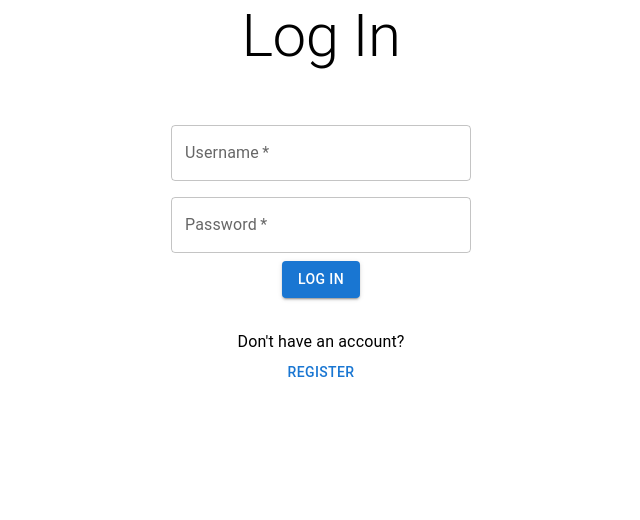
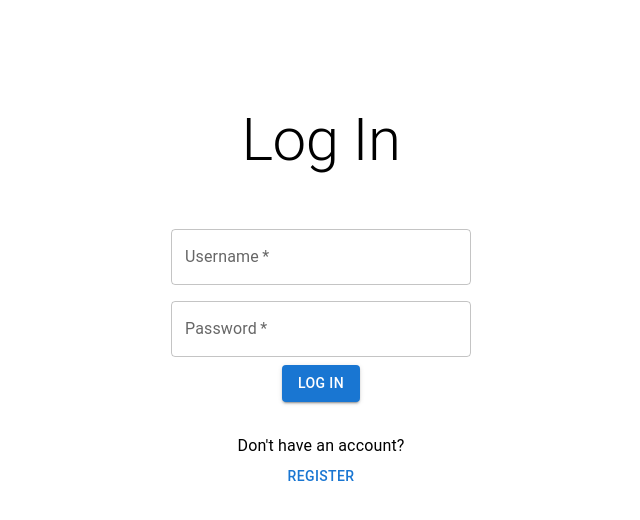
Before and after one commit to ShepLT1/deck-builder-mtg-fe, a React (Vite) app: page /login in a window 1280 px wide. Shown: the top 520 px of the page, without its empty margins (319-959 px from the left). Built offline with nearby package versions, Linux system fonts and the light colour scheme; no server answers.

Commit message:
Add loading indicator during login/registration loading

```diff
--- a/src/features/user/Login.tsx
+++ b/src/features/user/Login.tsx
@@ -1,13 +1,16 @@
 import { useState, FormEvent } from "react"
-import { useAppDispatch } from "../../app/hooks"
+import { useAppSelector, useAppDispatch } from "../../app/hooks"
 import { useNavigate } from "react-router-dom"
 import { Grid, Typography, Button, TextField, FormControl } from "@mui/material"
 import { loginUser } from "./userSlice"
 import { setLocalStorageUserId } from "../../utils/persistance/localStorage"
+import { selectLoadingIndicator } from "../loadingIndicator/loadingIndicatorSlice"
+import LoadingIndicator from "../loadingIndicator/LoadingIndicator"
 
 export default function Login() {
   const dispatch = useAppDispatch()
   const navigate = useNavigate()
+  const loadingIndicator = useAppSelector(selectLoadingIndicator)
 
   const [username, setUsername] = useState<string>("")
   const [password, setPassword] = useState<string>("")
@@ -27,7 +30,11 @@ export default function Login() {
   }
 
   return (
-    <Grid container spacing={3}>
+    <div>
+      {loadingIndicator.value ? (
+        <LoadingIndicator />
+      ) : (
+        <Grid container spacing={3} marginTop="10vh">
           <Grid item xs={12}>
             <Typography variant="h2" gutterBottom textAlign={"center"}>
               Log In
@@ -66,7 +73,11 @@ export default function Login() {
                 </Button>
               </Grid>
             </form>
-        <Typography variant="body1" textAlign={"center"} sx={{ marginTop: 4 }}>
+            <Typography
+              variant="body1"
+              textAlign={"center"}
+              sx={{ marginTop: 4 }}
+            >
               Don't have an account?
             </Typography>
             <Button variant="text" onClick={() => navigate("/register")}>
@@ -74,5 +85,7 @@ export default function Login() {
             </Button>
           </Grid>
         </Grid>
+      )}
+    </div>
   )
 }
--- a/src/features/user/Register.tsx
+++ b/src/features/user/Register.tsx
@@ -1,13 +1,16 @@
 import { useState, FormEvent } from "react"
-import { useAppDispatch } from "../../app/hooks"
+import { useAppSelector, useAppDispatch } from "../../app/hooks"
 import { useNavigate } from "react-router-dom"
 import { Grid, Typography, Button, TextField, FormControl } from "@mui/material"
 import { registerUser, loginUser } from "./userSlice"
 import { setLocalStorageUserId } from "../../utils/persistance/localStorage"
+import { selectLoadingIndicator } from "../loadingIndicator/loadingIndicatorSlice"
+import LoadingIndicator from "../loadingIndicator/LoadingIndicator"
 
 export default function Register() {
   const dispatch = useAppDispatch()
   const navigate = useNavigate()
+  const loadingIndicator = useAppSelector(selectLoadingIndicator)
 
   const [newUsername, setNewUsername] = useState<string>("")
   const [newEmail, setNewEmail] = useState<string>("")
@@ -36,7 +39,11 @@ export default function Register() {
   }
 
   return (
-    <Grid container spacing={3}>
+    <div>
+      {loadingIndicator.value ? (
+        <LoadingIndicator />
+      ) : (
+        <Grid container spacing={3} marginTop="10vh">
           <Grid item xs={12}>
             <Typography variant="h2" gutterBottom textAlign={"center"}>
               Register
@@ -109,5 +116,7 @@ export default function Register() {
             </form>
           </Grid>
         </Grid>
+      )}
+    </div>
   )
 }
```
Lines whose indentation alone changed are shown as unchanged.
